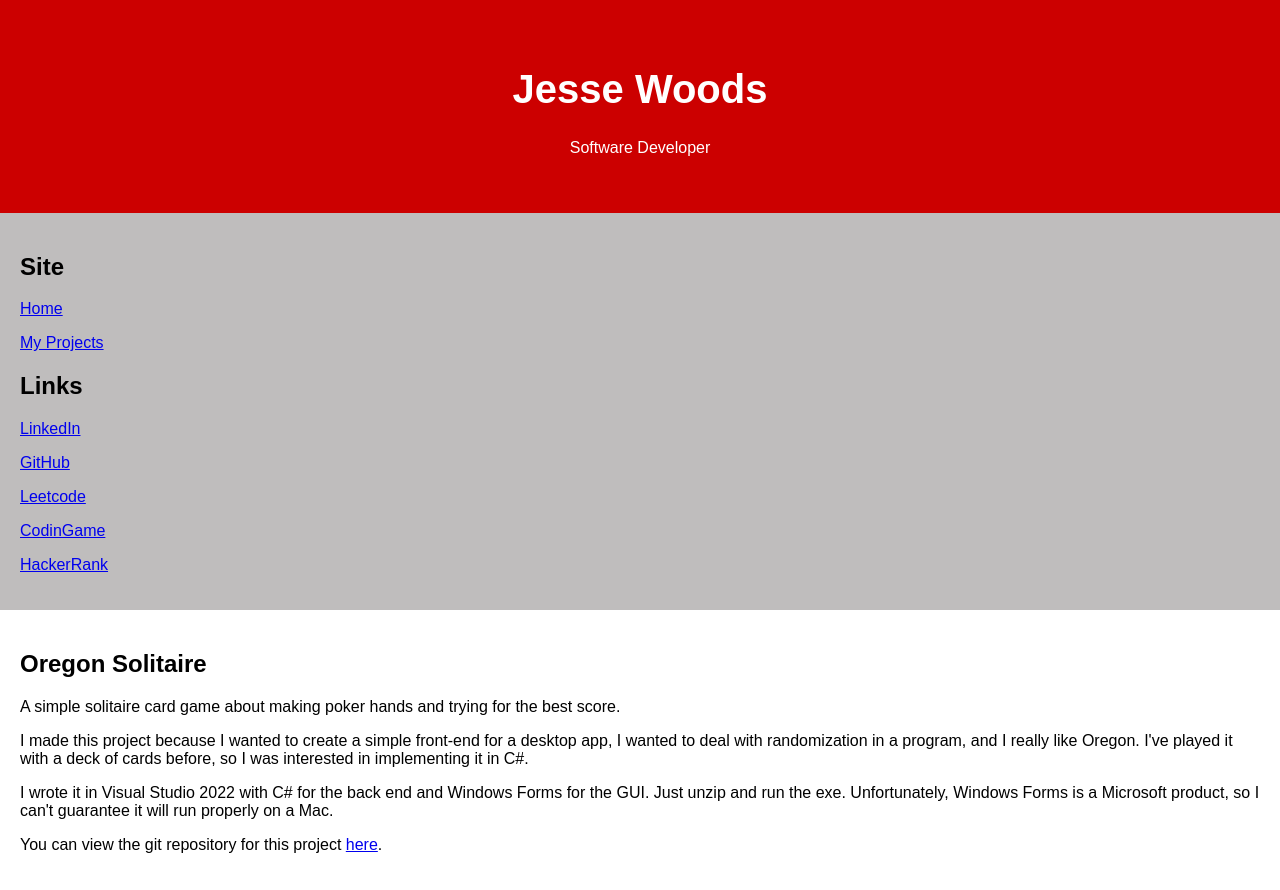
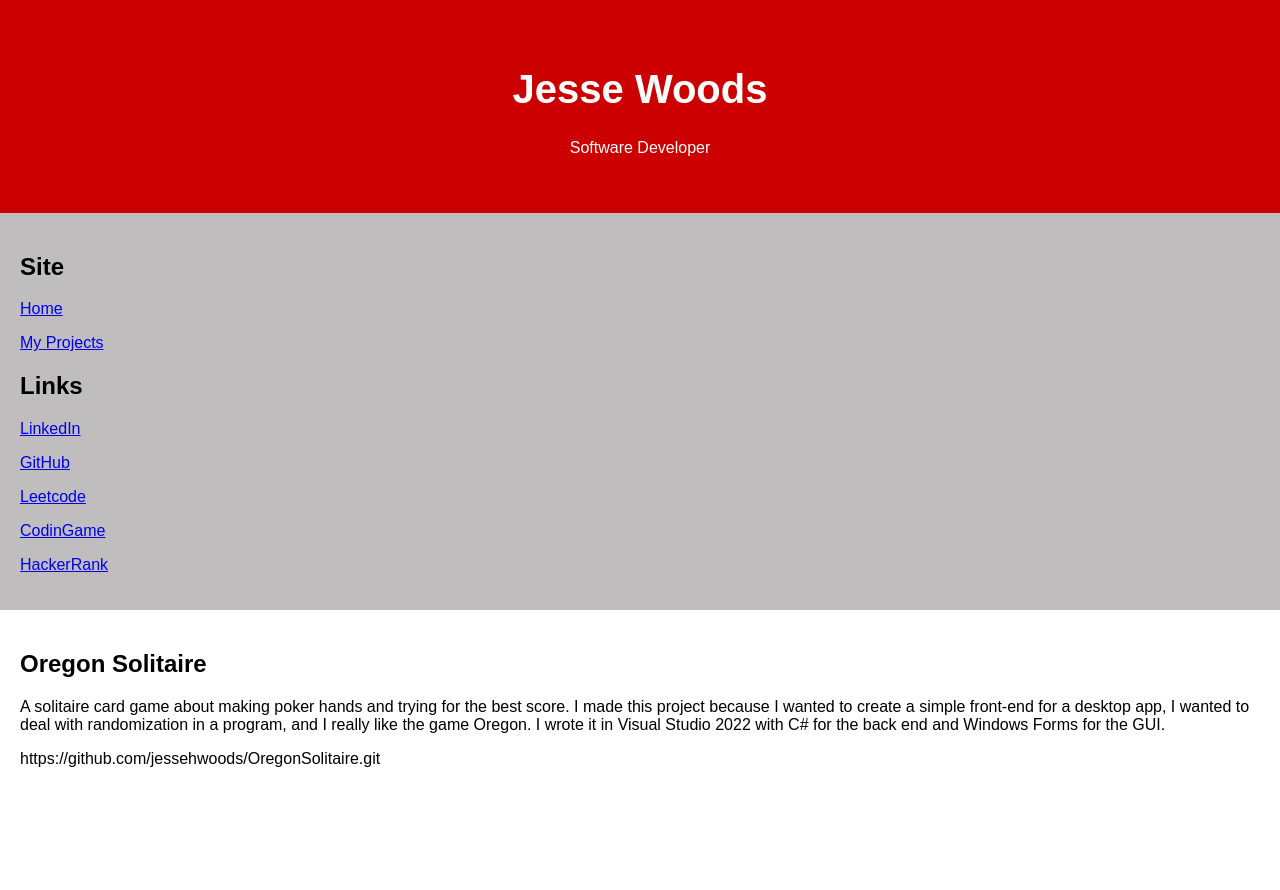
Before and after one commit to jessehwoods/PersonalWebsite, an Angular app in the folder website-source/: page /project-list in a window 1280 px wide. After the commit the page ends 804 px from the top, so only its background shows below. Built offline with nearby package versions, Linux system fonts and the light colour scheme.

Commit message:
Refactored pojects to be stored in a ts file

```diff
--- a/website-source/src/app/app.module.ts
+++ b/website-source/src/app/app.module.ts
@@ -14,7 +14,7 @@ import { ProjectListComponent } from './project-list/project-list.component';
     PageHeaderComponent,
     HomePageComponent,
     SidebarComponent,
-    ProjectListComponent
+    ProjectListComponent,
   ],
   imports: [
     BrowserModule,
--- a/website-source/src/app/project-list/project-list.component.html
+++ b/website-source/src/app/project-list/project-list.component.html
@@ -1,5 +1,5 @@
-<h2>Oregon Solitaire</h2>
-<p>A simple solitaire card game about making poker hands and trying for the best score.</p>
-<p>I made this project because I wanted to create a simple front-end for a desktop app, I wanted to deal with randomization in a program, and I really like Oregon. I've played it with a deck of cards before, so I was interested in implementing it in C#.</p>
-<p>I wrote it in Visual Studio 2022 with C# for the back end and Windows Forms for the GUI. Just unzip and run the exe. Unfortunately, Windows Forms is a Microsoft product, so I can't guarantee it will run properly on a  Mac.</p>
-<p>You can view the git repository for this project <a href="https://github.com/jessehwoods/OregonSolitaire.git">here</a>.</p>
+<div *ngFor = "let project of projects">
+    <h2> {{ project.name }} </h2>
+    <p> {{ project.description }} </p>
+    <p> {{ project.repo }} </p>
+</div>
--- a/website-source/src/app/project-list/project-list.component.ts
+++ b/website-source/src/app/project-list/project-list.component.ts
@@ -1,4 +1,5 @@
 import { Component, OnInit } from '@angular/core';
+import { projects } from './projects';
 
 @Component({
   selector: 'app-project-list',
@@ -7,6 +8,8 @@ import { Component, OnInit } from '@angular/core';
 })
 export class ProjectListComponent implements OnInit {
 
+  projects = projects;
+
   constructor() { }
 
   ngOnInit(): void {
--- /dev/null
+++ b/website-source/src/app/project-list/projects.ts
@@ -0,0 +1,13 @@
+export interface Project{
+    name: string;
+    description: string;
+    repo: string;
+}
+
+export const projects = [
+    {
+        name: 'Oregon Solitaire',
+        description: 'A solitaire card game about making poker hands and trying for the best score. I made this project because I wanted to create a simple front-end for a desktop app, I wanted to deal with randomization in a program, and I really like the game Oregon. I wrote it in Visual Studio 2022 with C# for the back end and Windows Forms for the GUI.',
+        repo: 'https://github.com/jessehwoods/OregonSolitaire.git'
+    }
+]
```
